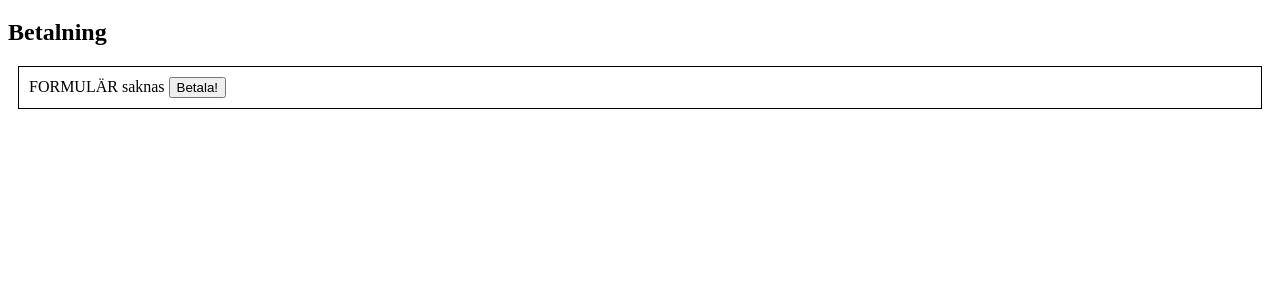
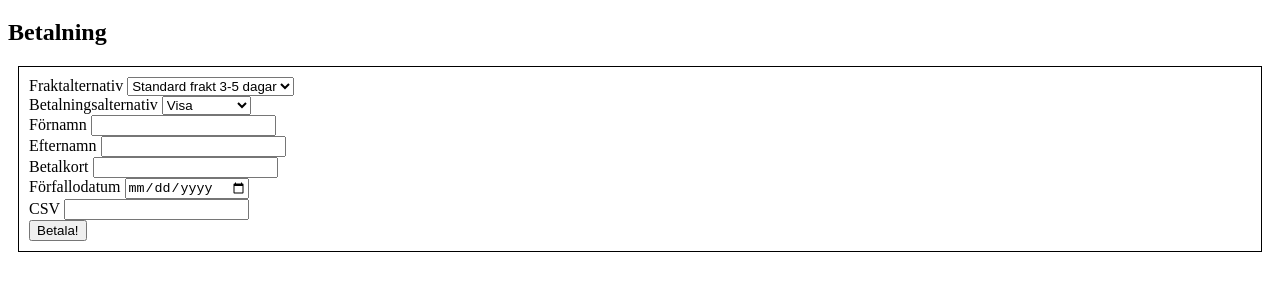
Before and after one commit to sara-holmquist/shopping-sida-javascript, a plain HTML site: page checkout_2.html in a window 1280 px wide. Shown: the part 61-352 px from the top of the page. Drawn offline with Linux system fonts and the light colour scheme.

Commit message:
La till formulär

```diff
--- a/checkout_2.html
+++ b/checkout_2.html
@@ -1,6 +1,5 @@
 <!DOCTYPE html>
-<html>
-
+<html lang="sv">
 <head>
     <meta charset="utf-8" />
     <meta name="viewport" content="width=device-width, initial-scale=1" />
@@ -13,8 +12,33 @@
     <h2>Betalning</h2>
     <div class="formdiv">
         <form>
-            FORMULÄR saknas
-
+            <label for="frakt">Fraktalternativ</label>
+            <select name="frakt" id="frakt">
+                <option value="hemleverans">Standard frakt 3-5 dagar</option>
+                <option value="ombud">Express frakt 1-3 dagar</option>
+            </select>
+            <br>
+            <label for="paymentoptions">Betalningsalternativ</label>
+            <select name="paymentoptions" id="paymentoptions">
+                <option value="visa">Visa</option>
+                <option value="mastercard">Mastercard</option>
+            </select>
+            <br>
+            <label for="firstname">Förnamn</label>
+            <input type="text" name="firstname" id="firstname">
+            <br>
+            <label for="lastname">Efternamn</label>
+            <input type="text" name="lastname" id="lastname">
+            <br>
+            <label for="cardnumber">Betalkort</label>
+            <input type="text" name="cardnumber" id="cardnumber">
+            <br>
+            <label for="expirationDate">Förfallodatum</label>
+            <input type="date" name="expirationDate" id="expirationDate">
+            <br>
+            <label for="csv">CSV</label>
+            <input type="text" name="csv" id="csv">
+            <br>
             <button onclick="pay()">Betala!</button>
         </form>
     </div>
```
Also changed, not shown: checkout.html (+19 -3 lines).
